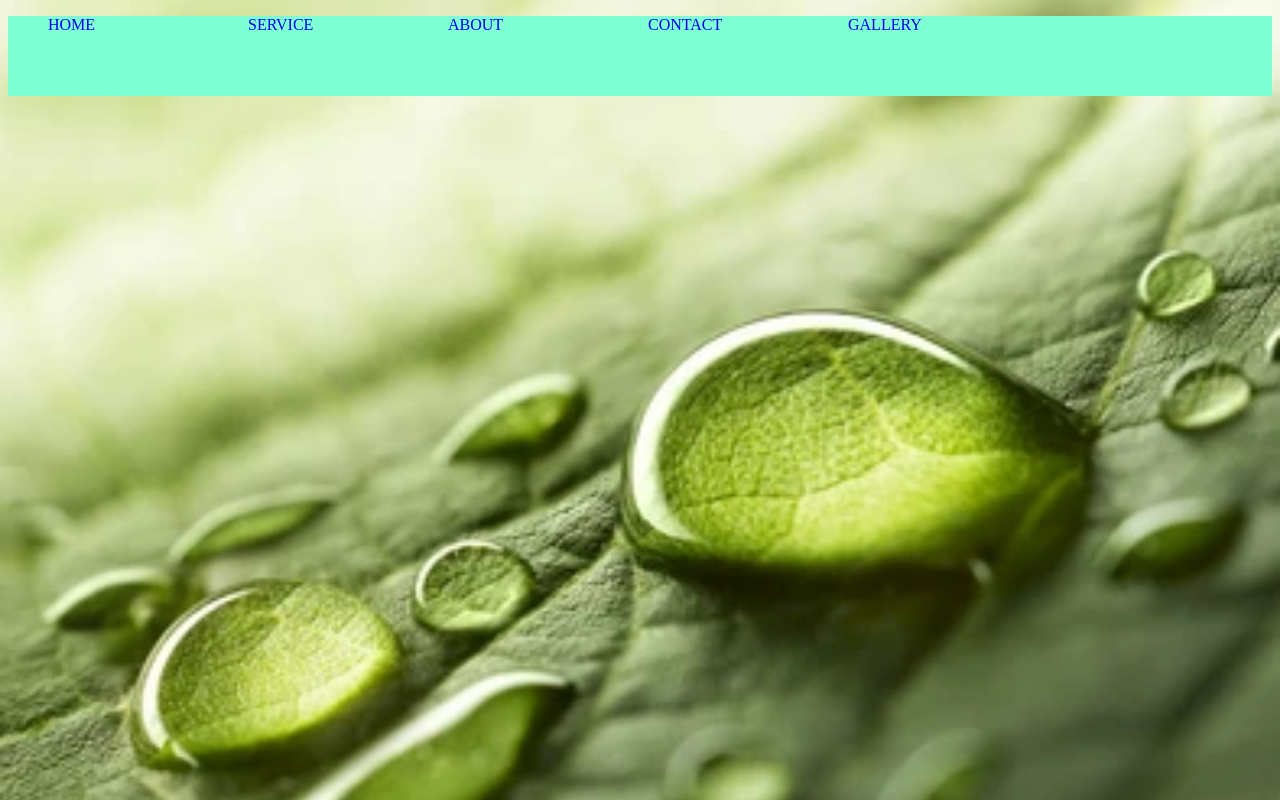
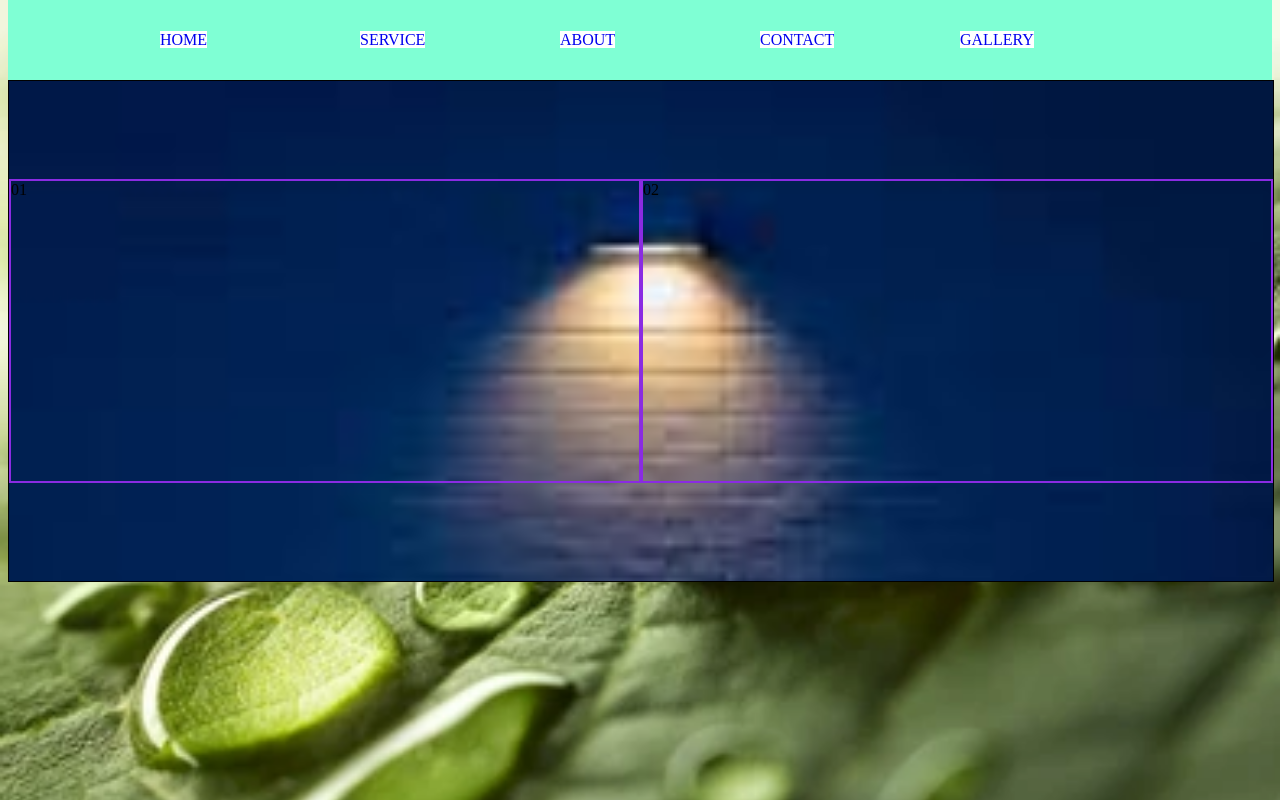
Before and after one commit to soomro12583/keyboard, a plain HTML site: page index.html in a window 1280 px wide. Drawn offline with Linux system fonts and the light colour scheme.

Commit message:
i have learn more today

```diff
--- a/index.html
+++ b/index.html
@@ -7,7 +7,7 @@
     <link rel="stylesheet" href="style.css">
  </head>
 <body>
-   <header class="navbar">
+   <nav class="navbar">
     <ul>
         <li><a href="index.html">Home</a></li>
         <li><a href="helo.html">Service</a></li>
@@ -15,6 +15,11 @@
         <li><a href="helo.html">Contact</a></li>
         <li><a href="helo.html">Gallery</a></li>
     </ul>
-   </header>
+</nav>
+   <div class="main">
+   <div class="one">01</div>
+   <div class="two">02</div>
+
+</div>
     </body>
 </html>
--- a/style.css
+++ b/style.css
@@ -9,6 +9,7 @@
 
 
 body{
+    margin-top: 0;
     background-image: url(image\ one.webp);
     background-repeat:no-repeat;
     background-attachment:  fixed;
@@ -16,6 +17,9 @@ body{
 }
 
 .navbar{
+    justify-content: center;
+    display: flex;
+    align-items: center;
     width: 100%;
     height: 80px;
     background-color: aquamarine;
@@ -26,9 +30,14 @@ body{
 }
 
 .navbar ul li a{
+    background-color: #fff;
     text-decoration: none;
     text-transform: uppercase;
 
+}
+
+..navbar ul li a:hover{
+    color: blue;
 }
 
 .navbar ul li{
@@ -36,3 +45,22 @@ body{
     float: left;
 
 }
+
+.main{
+    background-image: url(./download.jpg);
+    background-repeat: no-repeat;
+    background-size:cover;
+    justify-content: space-between;
+    align-items: center;
+    position: relative;
+    display: flex;
+    width: 100%;
+    height: 500px;
+    border: 1px solid black;
+}
+
+.one,.two{
+    width: 700px;
+    height: 300px;
+    border: 2px solid blueviolet;
+}
```
Also changed, not shown: download.jpg (added).
